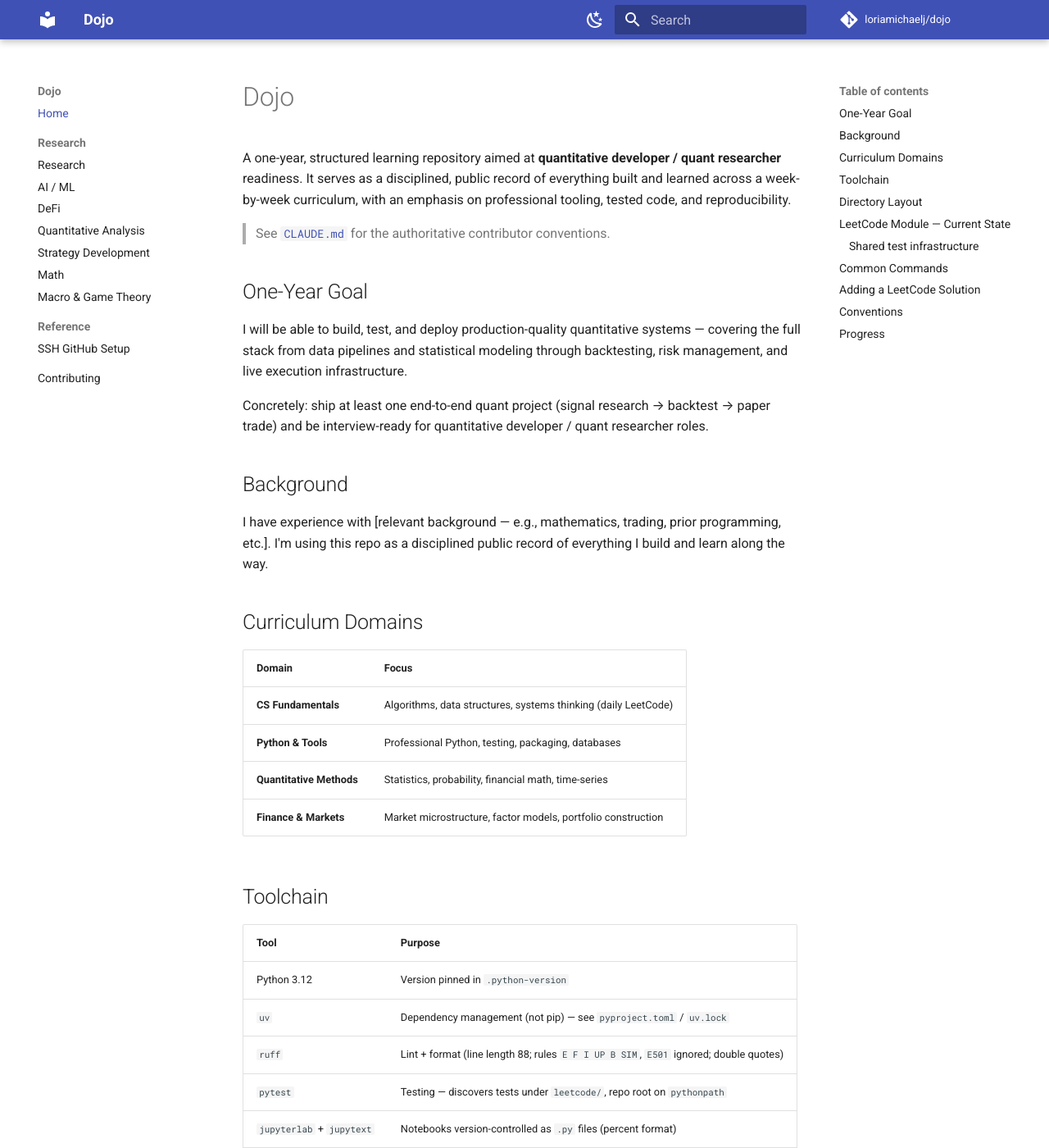
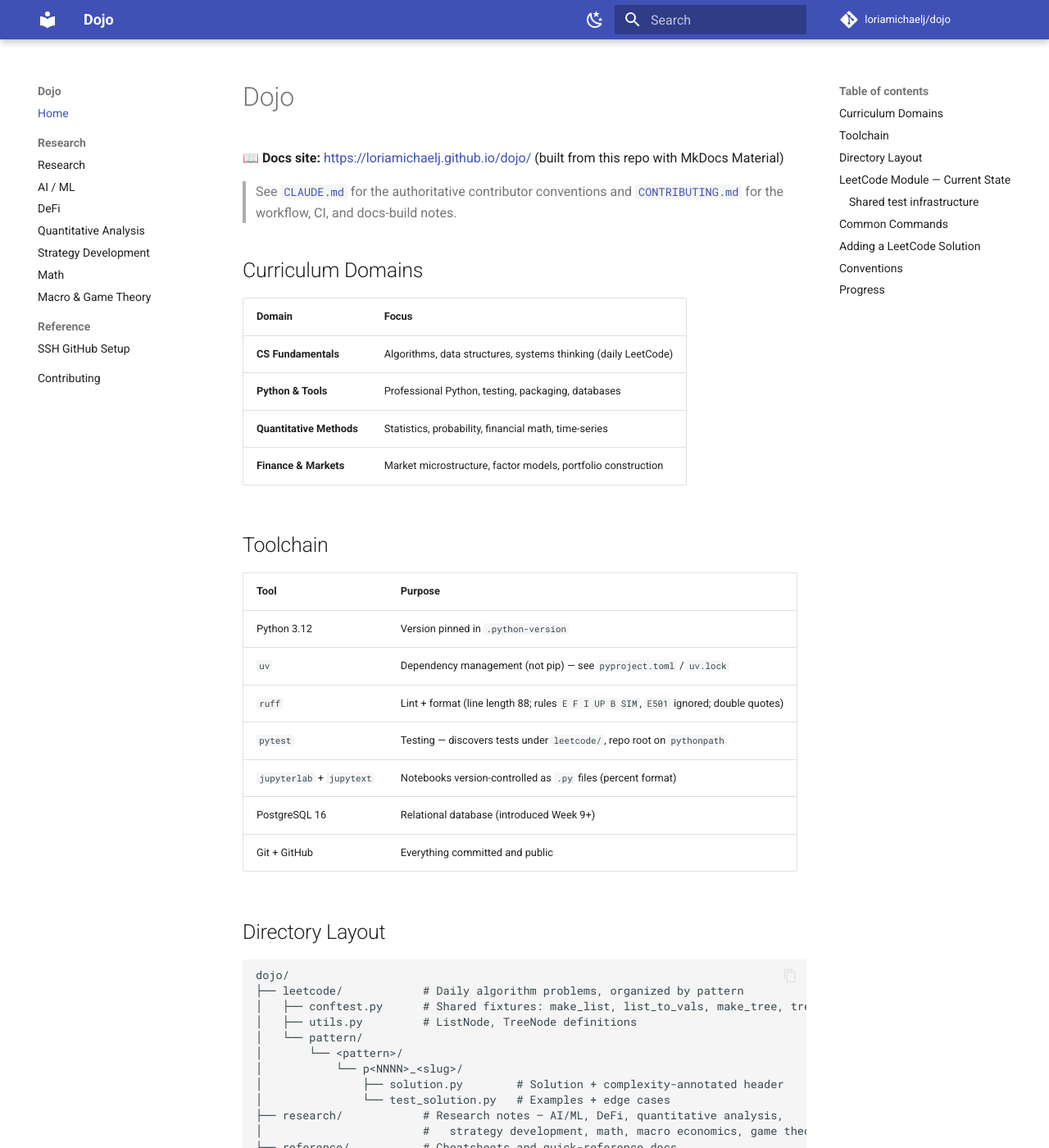
Before and after one commit to loriamichaelj/dojo, an MkDocs documentation site: the page built from docs/index.md, in a window 1280 px wide and 1400 px high. Shown: the whole window at 82% size. Built offline with MkDocs 1.6.1 and Material for MkDocs 9.7.7, drawn with Linux system fonts in a browser that asks for light colours; comment, search, counter and statistics services are not loaded; some of the changed text lies outside the part shown.

Commit message:
docs: tidy docs and prune unused note directories
- Merge OVERVIEW.md into README.md as the single front-page doc (done
  earlier) and audit README for accuracy: real research/ domains, docs
  site link, current directory layout; drop the goal/background preamble.
- Remove the SSH setup section from CLAUDE.md and add research/ to its
  directory layout.
- Drop weekly-notes/ and reading-notes/ entirely (empty dirs + all
  references across CLAUDE.md, README.md, research/README.md); keep
  projects/ as planned.
- Align actions/checkout (v6) and astral-sh/setup-uv (v7) across docs.yml
  and release.yml to match ci.yml.

Co-Authored-By: Claude Opus 4.8 <noreply@anthropic.com>

````diff
--- a/README.md
+++ b/README.md
@@ -1,28 +1,9 @@
 # Dojo
 
-A one-year, structured learning repository aimed at **quantitative developer / quant
-researcher** readiness. It serves as a disciplined, public record of everything built and
-learned across a week-by-week curriculum, with an emphasis on professional tooling, tested
-code, and reproducibility.
+📖 **Docs site:** <https://loriamichaelj.github.io/dojo/> (built from this repo with MkDocs Material)
 
-> See [`CLAUDE.md`](./CLAUDE.md) for the authoritative contributor conventions.
-
-## One-Year Goal
-
-I will be able to build, test, and deploy production-quality quantitative systems —
-covering the full stack from data pipelines and statistical modeling through backtesting,
-risk management, and live execution infrastructure.
-
-Concretely: ship at least one end-to-end quant project (signal research → backtest → paper
-trade) and be interview-ready for quantitative developer / quant researcher roles.
-
-## Background
-
-<!-- Edit this section with your own background -->
-
-I have experience with [relevant background — e.g., mathematics, trading, prior
-programming, etc.]. I'm using this repo as a disciplined public record of everything I
-build and learn along the way.
+> See [`CLAUDE.md`](./CLAUDE.md) for the authoritative contributor conventions and
+> [`CONTRIBUTING.md`](./CONTRIBUTING.md) for the workflow, CI, and docs-build notes.
 
 ## Curriculum Domains
 
@@ -57,15 +38,19 @@ dojo/
 │           └── p<NNNN>_<slug>/
 │               ├── solution.py        # Solution + complexity-annotated header
 │               └── test_solution.py   # Examples + edge cases
-├── research/            # Research notes (AI, DeFi, quant, macro, math, strategy)
+├── research/            # Research notes — AI/ML, DeFi, quantitative analysis,
+│                        #   strategy development, math, macro economics, game theory
 ├── reference/           # Cheatsheets and quick-reference docs
+├── docs/                # MkDocs Material site sources (include-markdown stubs)
+├── .github/workflows/   # CI (lint + tests), docs deploy, tag-based releases
+├── mkdocs.yml           # Documentation site configuration
 ├── pyproject.toml       # Project + ruff + pytest configuration
+├── CONTRIBUTING.md      # Workflow, CI, and docs-build notes
 ├── README.md            # This file — program goal, structure, conventions
 └── CLAUDE.md            # Contributor conventions (authoritative)
 ```
 
-`weekly-notes/`, `projects/`, and `reading-notes/` are part of the intended structure and
-will be populated as the program progresses.
+`projects/` is part of the intended structure and will be added as the program progresses.
 
 ## LeetCode Module — Current State
 
--- a/research/README.md
+++ b/research/README.md
@@ -27,7 +27,7 @@ write-ups that may later graduate into `reference/`, `projects/`, or `reading-no
 - Notebooks follow the repo convention: store as jupytext `.py` (percent format), not
   `.ipynb`.
 - When a note becomes settled/reusable, promote it: cheatsheets → `reference/`, full
-  builds → `projects/`, book & paper summaries → `reading-notes/`.
+  builds → `projects/`.
 
 ## Cross-cutting questions
 
````
Also changed, not shown: other parts of README.md (+1 -2 lines), other parts of research/README.md (+1 -1 lines), CLAUDE.md (+2 -55 lines), 2 other files.
